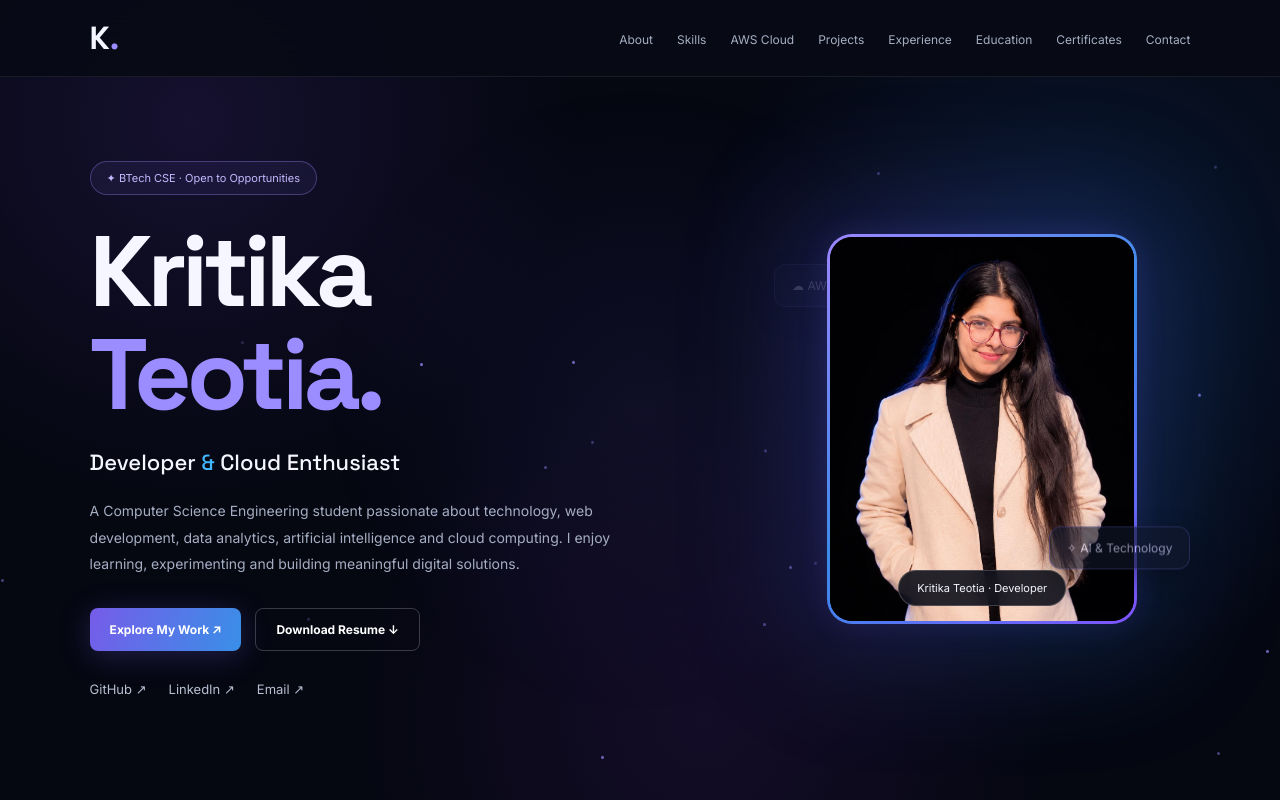
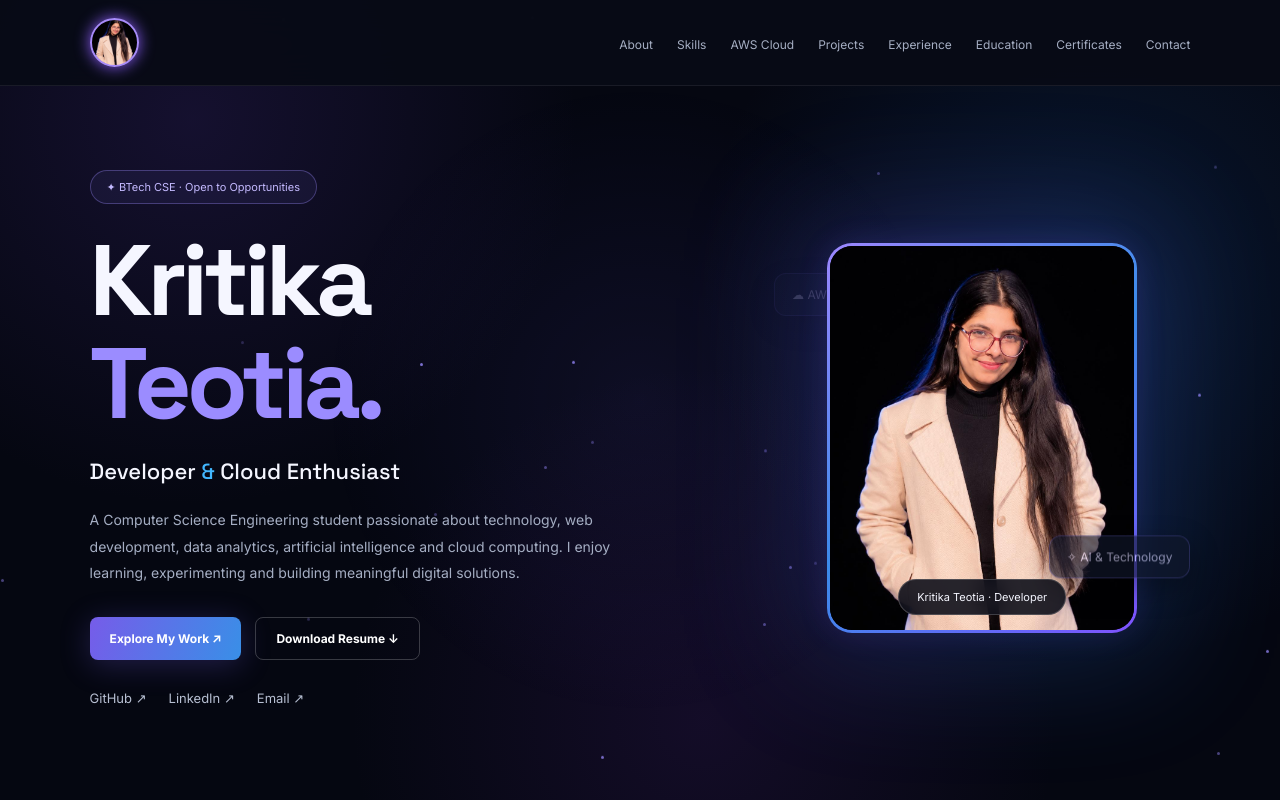
Before and after one commit to kritikateotia/project, a plain HTML site: page index.html in a window 1280 px wide. Shown: the top 800 px of the page. Drawn offline with Linux system fonts and the light colour scheme.

Commit message:
Update index.html

```diff
--- a/index.html
+++ b/index.html
@@ -127,7 +127,24 @@ nav {
   list-style:none;
   gap:24px;
 }
+.logo {
+    font-size: 0;
+    display: inline-flex;
+    align-items: center;
+}
 
+.logo::before {
+    content: "";
+    display: block;
+    width: 45px;
+    height: 45px;
+    border-radius: 50%;
+    background-image: url("profile.png");
+    background-size: cover;
+    background-position: center;
+    border: 2px solid #a78bfa;
+    box-shadow: 0 0 15px #8b5cf6;
+}
 .nav-links a {
   font-size:12px;
   color:var(--muted);
```
